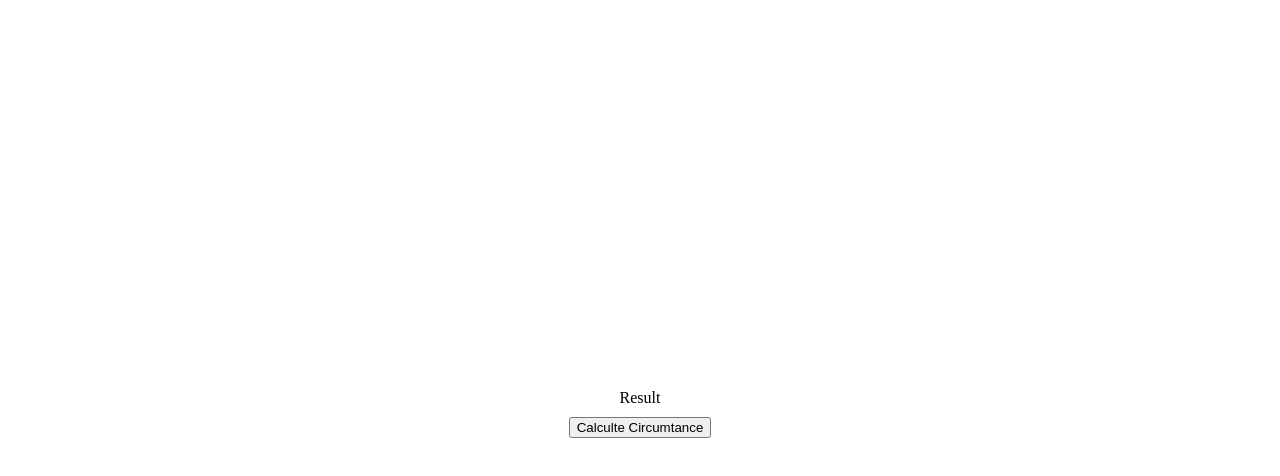
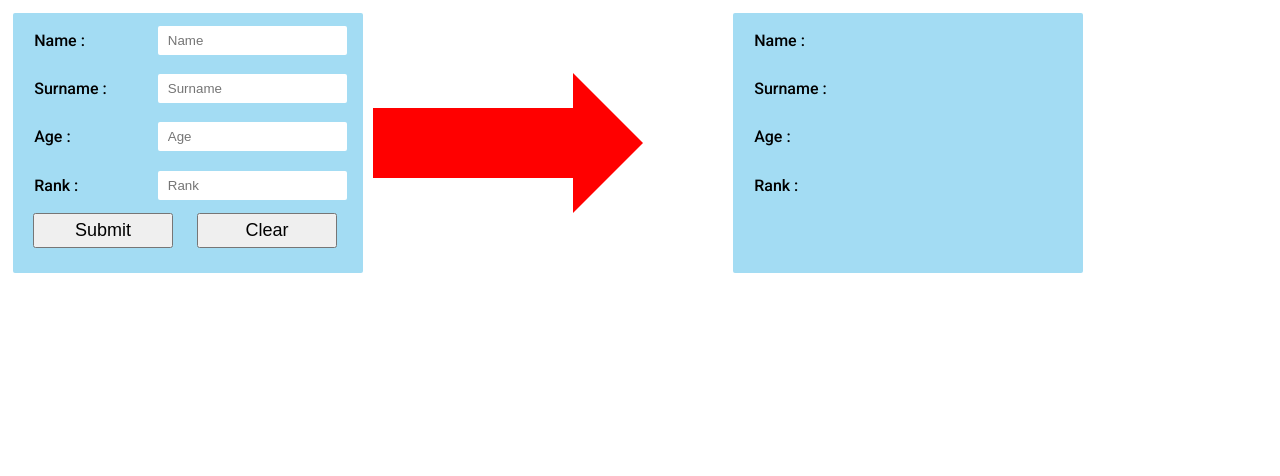
Before and after one commit to fethicansert/javascript-exercise, a plain HTML site: page exercise-1/index.html in a window 1280 px wide. Drawn offline with Linux system fonts and the light colour scheme.

Commit message:
Odev bir yapildi devam edilecek

```diff
--- a/exercise-1/index.html
+++ b/exercise-1/index.html
@@ -7,9 +7,51 @@
         <title>Document</title>
     </head>
     <body>
+        <div class="box fill">
+            <ul>
+                <li><label>Name :</label>
+                    <input id="text-name" type="text" class="text-box" placeholder="Name">
+                </li>
+                <li><label>Surname :</label>
+                    <input id="text-surname" type="text" class="text-box" placeholder="Surname">
+                </li>
+                <li><label>Age :</label>
+                    <input id="text-age" type="number" class="text-box" placeholder="Age">
+                </li>
+                <li><label>Rank :</label>
+                    <input id="text-rank" type="text" class="text-box" placeholder="Rank">
+                </li>
+            </ul>
+            <button id="submit" class="but submit">Submit</button>
+            <button id="clear" class="but clear">Clear</button>
+        </div>
 
-        <label id="result">Result</label>
-        <button id="button">Calculte Circumtance</button>
+        <div class="arrow-box" id="arrow">
+            <div class="arrow-line"></div>
+            <div class="arrow-head"></div>
+        </div>
+
+
+
+
+
+
+        <div class="box filled">
+            <ul>
+                <li><label>Name :</label>
+                    <span id="name"></span>
+                </li>
+                <li><label>Surname :</label>
+                    <span id="surname"></span>
+                </li>
+                <li><label>Age :</label>
+                    <span id="age"></span>
+                </li>
+                <li><label>Rank :</label>
+                    <span id="rank"></span>
+                </li>
+            </ul>
+        </div>
 
         <script src="index.js"></script>
 
--- a/exercise-1/index.js
+++ b/exercise-1/index.js
@@ -1,10 +1,35 @@
-let pi = 3.14159;
-let radius;
-let circumtance;
+let name;
+let surname;
+let age;
+let rank;
 
-document.getElementById("button").onclick = function(){
-    radius = window.prompt("Enter the radius");
-    radius = Number(radius);
-    circumtance= Math.round(radius*pi*2);
-    document.getElementById("result").innerHTML=circumtance;
+document.getElementById("submit").onclick =async function(){
+
+    name = document.getElementById("text-name").value;
+    surname = document.getElementById("text-surname").value;
+    age = document.getElementById("text-age").value;
+    rank = document.getElementById("text-rank").value;
+    console.log(name,surname,age,rank);
+
+
+
+   await sleep(1000);
+
+    document.getElementById("name").innerHTML = name;
+    document.getElementById("surname").innerHTML = surname;
+    document.getElementById("age").innerHTML =age;
+    document.getElementById("rank").innerHTML = rank;
 }
+
+document.getElementById("clear").onclick = function(){
+
+    document.getElementById("text-name").value = "";
+    document.getElementById("text-surname").value = "";
+    document.getElementById("text-age").value = "";
+    document.getElementById("text-rank").value = "";
+
+}
+
+function sleep(ms) {
+    return new Promise(resolve => setTimeout(resolve,ms));
+}
--- a/exercise-1/style.css
+++ b/exercise-1/style.css
@@ -1,22 +1,87 @@
+@import url('https://fonts.googleapis.com/css2?family=Roboto:wght@400;500;700&display=swap');
+
 body{
     height: 100vh;
     display: flex;
-    flex-direction: column;
-    justify-content: center;
+    font-family: 'Roboto', sans-serif;
+    height: fit-content;
     align-items: center;
 }
 
-label{
-   margin:10px
+.box{
+    margin: 5px;
+    width: 300px;
+    min-width: 350px;
+    height: 260px;
+    background-color:rgb(163, 220, 243);
+    border-radius: 2px;
 }
 
+label{
+    margin: 5px;
+}
 
+ul{
+    list-style: none;
+    padding: 0px;
+    margin: 5px;
+}
 
-/* .container{
-    background-color: seagreen;
-    color: white;
-    width: 400px;
-    height: fit-content;
-    text-align: center;
-    font-size: 2em;
-} */
+li{
+    /* border: 1px solid black; */
+    margin: 0.2em;
+    padding: 0.5em;
+    display: flex;
+    color: black;
+    font-weight: 500;
+    justify-content: space-between;
+}
+
+.text-box{
+    border: none;
+    outline: none;
+    background-color: white;
+    border-radius: 2px;
+    padding-left: 10px;
+}
+.text-box:focus{
+    background-color: rgb(235, 235, 235);
+}
+
+.text-box:hover{
+    background-color: rgb(226, 225, 225);
+}
+
+.but{
+    width: 40%;
+    font-size: 18px;
+    font-weight: 400;
+    margin-left: 20px;
+    padding: 0.3em;
+}
+
+.arrow-line{
+    width: 160px;
+    height: 70px;
+    background-color: red;
+    min-width: 200px;
+    transition: margin-left 0.5s ease-in-out;
+}
+.arrow-box{
+    display: flex;
+    margin: 5px;
+    width: 300px;
+    min-width: 350px;
+    height: 260px;
+    align-items: center;
+}
+
+.arrow-line:hover{
+    margin-left: 60px;
+}
+
+.arrow-head{
+    box-sizing: border-box;
+    border: 70px solid transparent;
+    border-left-color: red;
+}
```
